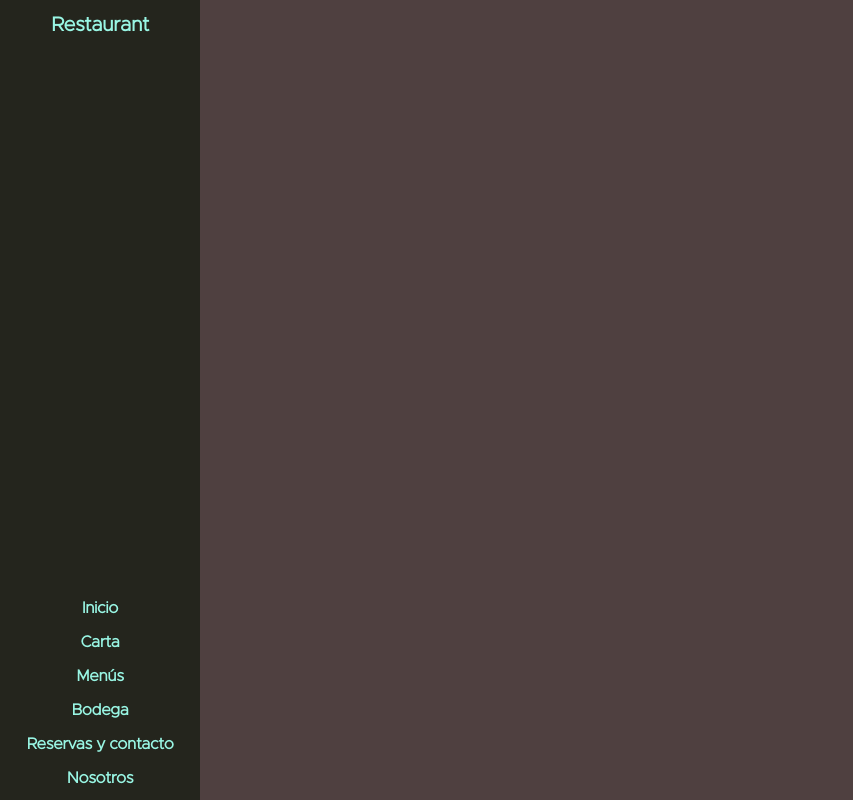
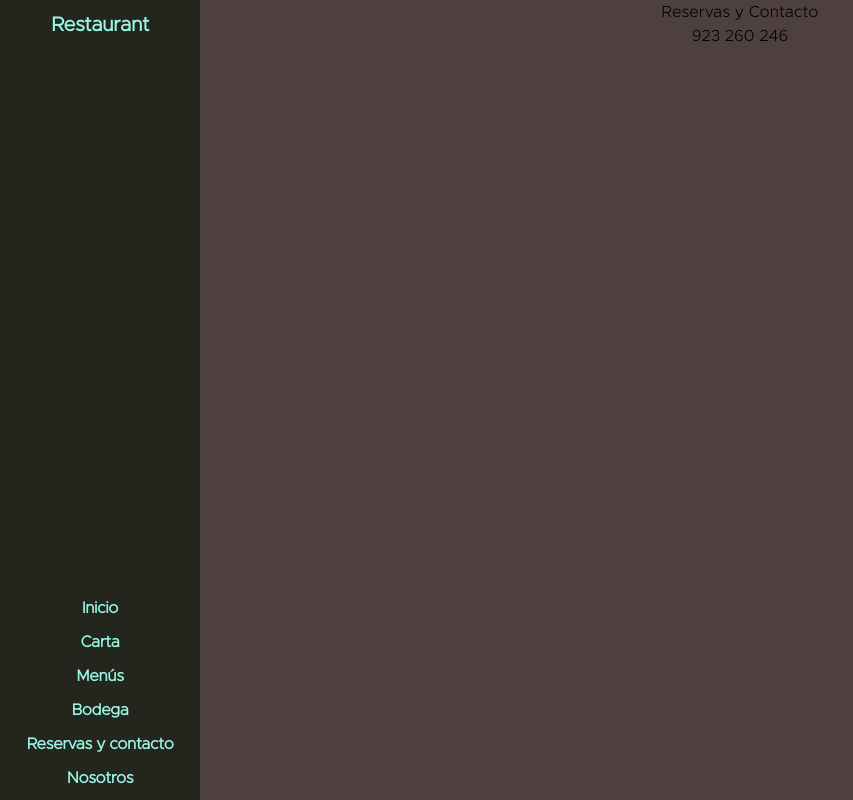
Before and after one commit to karlox3780/restaurant, a React (Create React App) app: page /bookingandcontact in a window 1280 px wide. Shown: the whole page, without its empty margins (0-853 px from the left). Built offline with nearby package versions, Linux system fonts and the light colour scheme; what tailwindcss-animated would draw is missing.

Commit message:
Añadido titulo y telefono a reservas

```diff
--- a/src/pages/BookingandContactPage/BookingandContact.jsx
+++ b/src/pages/BookingandContactPage/BookingandContact.jsx
@@ -3,7 +3,8 @@ import './BookingandContact.css';
 function BookingandContactPage() {
     return (
         <div className='absolute h-full w-full animate-fade-left animate-delay-0 animate-duration-1000'>
-
+            <h1>Reservas y Contacto</h1>
+            <span>923 260 246</span>
         </div>
     )
 }
```
